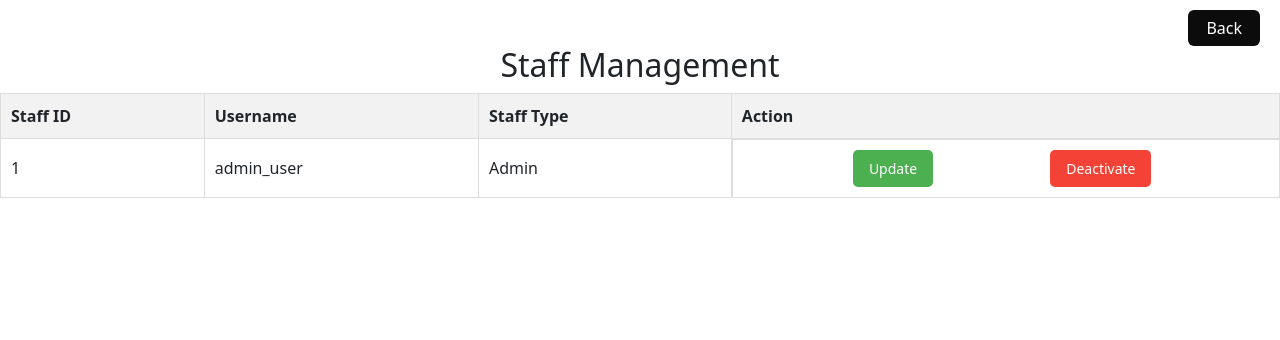
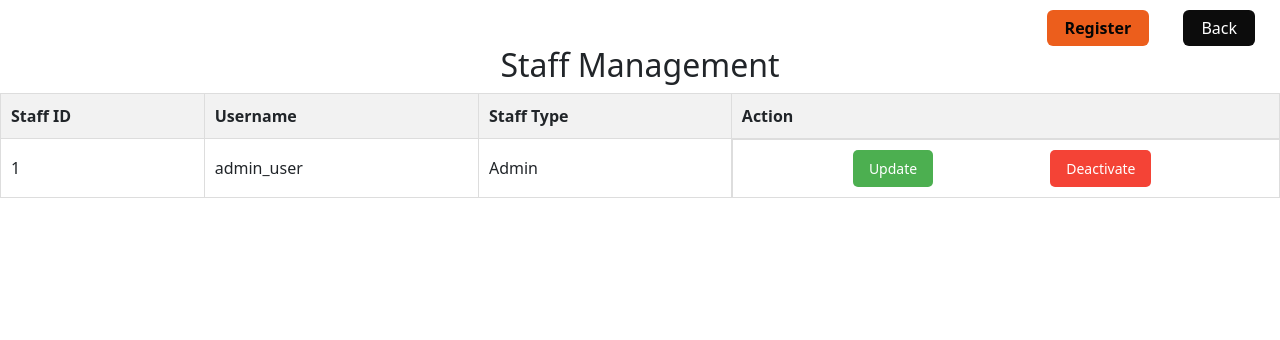
Before and after one commit to randima-edussuriya/optimal-nutrition-hub, a PHP site: page /admin/staff-management/staffAccount-management.php in a window 1280 px wide. Shown: the part 98-438 px from the top of the page. Run offline with PHP 8.4, Linux system fonts and the light colour scheme.

Commit message:
remove staff management interface
add register button, add css to it

```diff
--- a/admin/home-pages/admin-home.php
+++ b/admin/home-pages/admin-home.php
@@ -28,7 +28,7 @@
             <h2>Admin Panel</h2>
         </div>
         <div class="row align-items-center justify-content-center py-3 mx-auto bg-body-secondary     ">
-            <a href="../staff-management/staff-management-dashboard.php" class="nav-link col-lg-2 btn-module btn btn-dark">
+            <a href="../staff-management/staffAccount-management.php" class="nav-link col-lg-2 btn-module btn btn-dark">
                 <div class="module-content">
                     <div><i class="material-icons" style="font-size: 40px;color:white;">group_add</i></div>
                     <div>Staff Management</div>
--- a/admin/staff-management/staff-register.php
+++ b/admin/staff-management/staff-register.php
@@ -57,7 +57,7 @@ if (isset($_POST['staffRegister'])) {
 
     <!-- BACK button start -->
     <div class="back-button-container">
-        <a href="staff-management-dashboard.php" class="back-button">Back</a>
+        <a href="staffAccount-management.php" class="back-button">Back</a>
     </div>
     <!-- BACK button end -->
 
--- a/admin/staff-management/staffAccount-management.php
+++ b/admin/staff-management/staffAccount-management.php
@@ -20,9 +20,13 @@
     ?>
     <!-- Navigation bar end -->
 
-    <!-- BACK button start -->
+
+
+
+    <!-- BACK & Register button start -->
     <div class="back-button-container">
-        <a href="../admin/admin-home.php" class="back-button">Back</a>
+        <a href="staff-register.php" class="Registertion">Register</a>
+        <a href="../home-pages/admin-home.php" class="back-button">Back</a>
     </div>
     <!-- BACk button end -->
 
--- a/css/main.css
+++ b/css/main.css
@@ -25,10 +25,10 @@
     margin-top: 10px;
 }
 
-.back-button {
+.back-button  {
     display: inline-block;
     padding: 6px 18px;
-    margin-right: 20px;
+    margin-right: 25px;
     font-size: 16px;
     text-decoration: none;
     background-color: #0c0c0c;
@@ -40,3 +40,25 @@
 .back-button:hover {
     background-color: #504f4f;
 }
+
+/* ---------------------------------------
+    |Registertion  button
+    |------------------------------------- */
+.Registertion{
+    display: inline-block;
+    padding: 6px 18px;
+    margin-right: 30px;
+    font-size: 16px;
+    font-weight: 700;
+    text-decoration: none;
+    background-color: #ec5e1c;
+    color: rgb(5, 5, 5);
+    border-radius: 6px;
+    border-color: #0c0c0c;
+    border: 2px;
+    transition: background-color 0.3s;
+}
+
+.Registertion:hover{
+    background-color: #ff8555;
+}
```
Also changed, not shown: admin/staff-management/staff-management-dashboard.php (deleted, +0 -81 lines).
